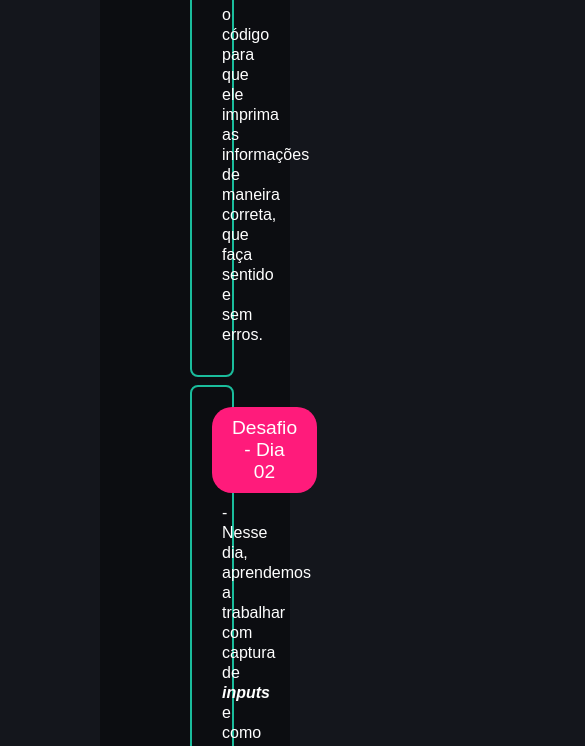
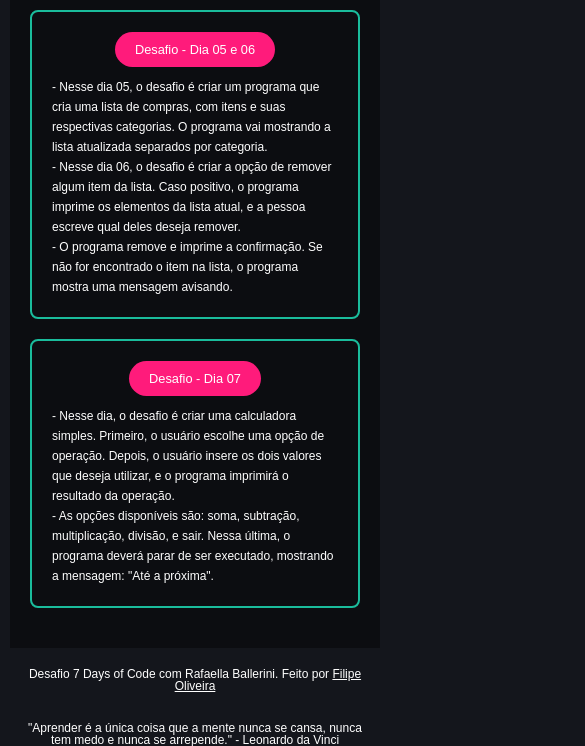
Before and after one commit to FilipeOliveira-Dev/LogicaComJavaScript, a plain HTML site: page pages/index.html in a window 390 px wide. Shown: the part 1254-2000 px from the top of the page, 585 px wide, since content can reach past the window. Drawn offline with Linux system fonts and the light colour scheme.

Commit message:
updating responsive

```diff
--- a/index.html
+++ b/pages/index.html
@@ -3,7 +3,7 @@
 <head>
   <meta charset="UTF-8">
   <meta name="viewport" content="width=device-width, initial-scale=1.0">
-  <link rel="stylesheet" href="style.css">
+  <link rel="stylesheet" href="/styles/main.css">
   <title>7 Days of Code - JavaScript</title>
 </head>
 
@@ -58,7 +58,7 @@
 
   </div>
   <footer>
-  <p>Desafio 7 Days of Code com Rafaella Ballerini. Feito por Filipe Oliveira</p>
+  <p>Desafio 7 Days of Code com Rafaella Ballerini. Feito por <u>Filipe Oliveira</u></p>
 
   <p align="center">
       <i>"Aprender é a única coisa que a mente nunca se cansa, nunca tem medo e nunca se arrepende." - <b>Leonardo da Vinci</b></i>
--- a/script/day3.js
+++ b/script/day3.js
@@ -11,7 +11,7 @@
 
 // FUNCAO DE DECISAO DE CARREIRA INICIAL
 function decisaoDeCarreira () {
-  let area = prompt("Você quer seguir para a área de Front-End ou Back-End? (F/B)");
+  let area = prompt(`Você quer seguir para a área de Front-End ou Back-End? (F/B)`);
   area = area.toUpperCase();
 
     if(area != "F" && area != "B") {
--- a/style.css
+++ /dev/null
@@ -1,77 +0,0 @@
-/* Global Styles */
-body {
-  background-color: #14161C;
-  margin: 0;
-  padding: 0;
-  font-family: Arial, sans-serif;
-  color: white;
-  margin: 0 100px;
-  position: relative;
-}
-
-/* Logo Styles */
-.logo__header {
-  position: absolute;
-  top: 20px;
-  right: 20px;
-  max-width: 100px;
-  width: auto;
-}
-
-/* Container with the background image */
-.container__banner {
-  background: url('/assets/Logo.png') no-repeat center center/cover;
-  min-height: 60vh;
-}
-
-/* Content div for text and button */
-.content {
-  text-align: center;
-  background-color: rgba(0, 0, 0, 0.397);
-  padding: 10px 90px;
-}
-
-.content h2 {
-  font-size: 5rem;
-}
-
-.content div{
-  border: solid 2px #1ABC9C;
-  border-radius: 8px;
-  padding: 20px;
-  margin-bottom: 8px;
-}
-
-.content div:hover{
-  background-color: rgb(26, 26, 26);
-  box-shadow: 5px 5px 8px #1ABC9C;
-  transition: 0.2s;
-}
-
-.content div p{
-  text-align: start;
-  line-height: 20px;
-  margin: 10px;
-}
-
-/* Button Styles */
-.content div button {
-  background-color: #ff1b7b;
-  border: none;
-  border-radius: 20px;
-  padding: 10px 20px;
-  font-size: 1.2em;
-  color: white;
-  cursor: pointer;
-  transition: background-color 0.3s ease;
-}
-
-.content div button:hover {
-  background-color: #1ABC9C;
-}
-
-/* Footer Styles */
-footer {
-  text-align: center;
-  padding: 10px;
-}
--- /dev/null
+++ b/styles/main.css
@@ -0,0 +1,125 @@
+@import url('/styles/variaveis.css');
+@import url('/styles/reset.css');
+
+/* Global Styles */
+body {
+  background-color: var(--color-bg-body);
+  font-family: var(--font-principal);
+  color: var(--color-font-white);
+  margin: 0 70px;
+}
+
+/* Logo Styles */
+.logo__header {
+  position: absolute;
+  top: 20px;
+  right: 100px;
+  max-width: 100px;
+  width: auto;
+}
+
+/* Container Styles */
+.container__banner {
+  background: url('/assets/Logo.png') no-repeat center center/cover;
+  min-height: 50vh;
+}
+
+.content {
+  text-align: center;
+  background-color: var(--color-bg-content);
+  padding: 40px;
+}
+
+.content h2 {
+  font-size: 5vw;
+}
+
+.content div{
+  border: solid 2px var(--color-hover-azul);
+  border-radius: 8px;
+  padding: 20px;
+  margin: 20px 0;
+}
+
+.content div:hover{
+  background-color: rgb(26, 26, 26);
+  box-shadow: 5px 5px 8px var(--color-hover-azul);
+  transition: 0.2s;
+}
+
+.content div p{
+  text-align: start;
+  line-height: 20px;
+  margin-top: 20px;
+}
+
+/* Button Styles */
+.content div button {
+  background-color: var(--color-botao-rosa);
+  border: none;
+  border-radius: 20px;
+  padding: 10px 20px;
+  font-size: 1.2em;
+  color: var(--color-font-white);
+  cursor: pointer;
+  transition: background-color 0.3s ease;
+}
+
+.content div button:hover {
+  background-color: var(--color-hover-azul);
+}
+
+/* Footer Styles */
+footer p {
+  text-align: center;
+  padding: 10px;
+}
+
+
+@media (max-width: 990px) {
+    body {
+        margin: 0 50px;
+    }
+
+    .logo__header{
+      display: none;
+    }
+
+    .container__banner {
+      min-height: 30vh;
+    }
+
+    .content {
+      padding: 20px;
+    }
+
+    .content div p,
+    footer p{
+      margin-top: 10px;
+      font-size: 14px;
+    }
+
+    .content div button {
+      font-size: 1em;
+    }
+}
+
+
+@media (max-width: 625px) {
+    body {
+      margin: 0 10px;
+    }
+
+    .container__banner {
+      min-height: 20vh;
+    }
+
+    .content div p,
+    footer p{
+      font-size: 12px;
+    }
+
+    .content div button {
+    font-size: 0.8em;
+    }
+}
--- /dev/null
+++ b/styles/reset.css
@@ -0,0 +1,65 @@
+html, body, div, span, applet, object, iframe,
+h1, h2, h3, h4, h5, h6, p, blockquote, pre,
+a, abbr, acronym, address, big, cite, code,
+del, dfn, em, img, ins, kbd, q, s, samp,
+small, strike, strong, sub, sup, tt, var,
+b, u, i, center,
+dl, dt, dd, ol, ul, li,
+fieldset, form, label, legend,
+table, caption, tbody, tfoot, thead, tr, th, td,
+article, aside, canvas, details, embed,
+figure, figcaption, footer, header, hgroup,
+menu, nav, output, ruby, section, summary,
+time, mark, audio, video {
+	margin: 0;
+	padding: 0;
+	border: 0;
+	font-size: 100%;
+	font: inherit;
+	vertical-align: baseline;
+}
+
+/* HTML5 display-role reset for older browsers */
+article, aside, details, figcaption, figure,
+footer, header, hgroup, menu, nav, section {
+	display: block;
+}
+
+body {
+	line-height: 1;
+}
+
+ol, ul {
+	list-style: none;
+	margin-block: 0;
+    padding-inline: 0;
+}
+
+blockquote, q {
+	quotes: none;
+}
+
+blockquote:before,
+blockquote:after,
+q:before, q:after {
+	content: '';
+	content: none;
+}
+
+table {
+	border-collapse: collapse;
+	border-spacing: 0;
+}
+
+a {
+    text-decoration: none;
+    color: inherit;
+}
+
+a:visited {
+    color: inherit;
+}
+
+img {
+    display: block;
+}
--- /dev/null
+++ b/styles/variaveis.css
@@ -0,0 +1,10 @@
+:root{
+    --font-principal: "Arial", sans-serif;
+    --color-font-white: white;
+
+    --color-bg-body: #14161C;
+    --color-bg-content: rgba(0, 0, 0, 0.397);
+
+    --color-botao-rosa: #ff1b7b;
+    --color-hover-azul: #1ABC9C;
+}
```
